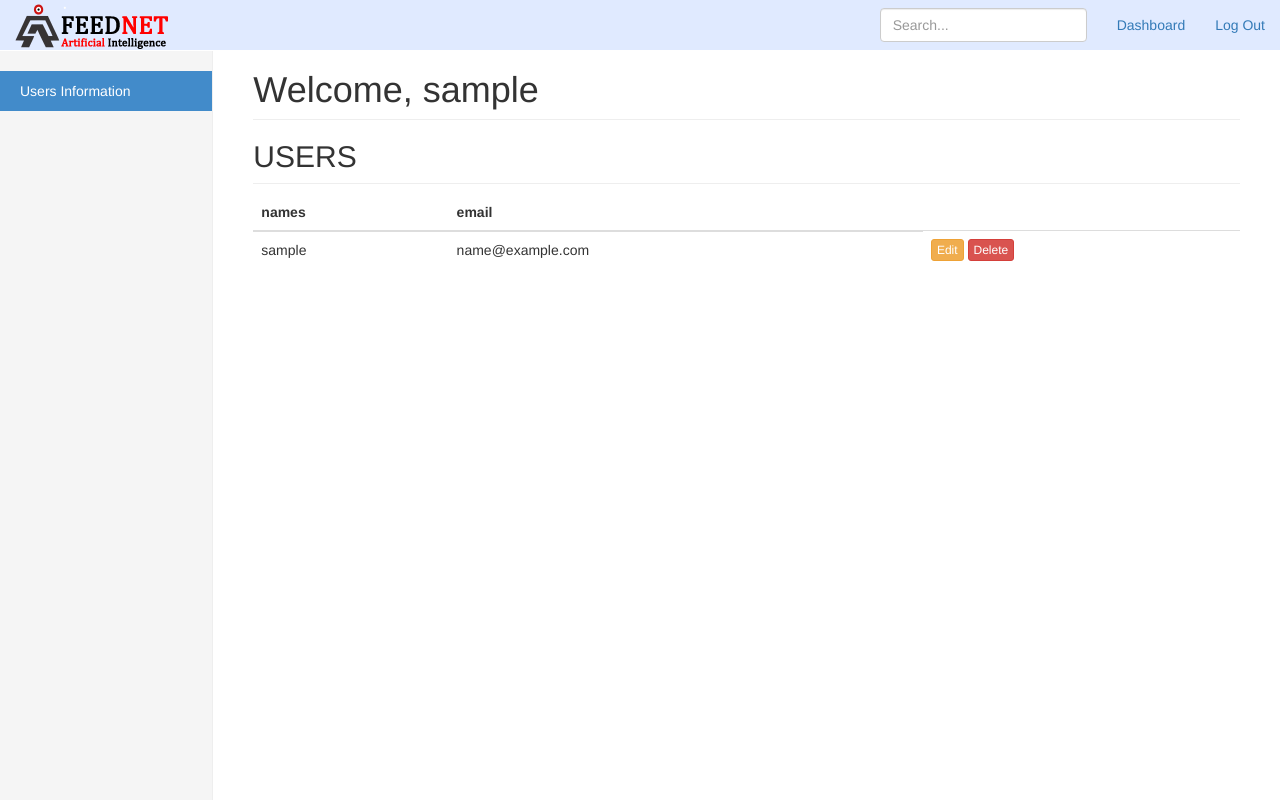
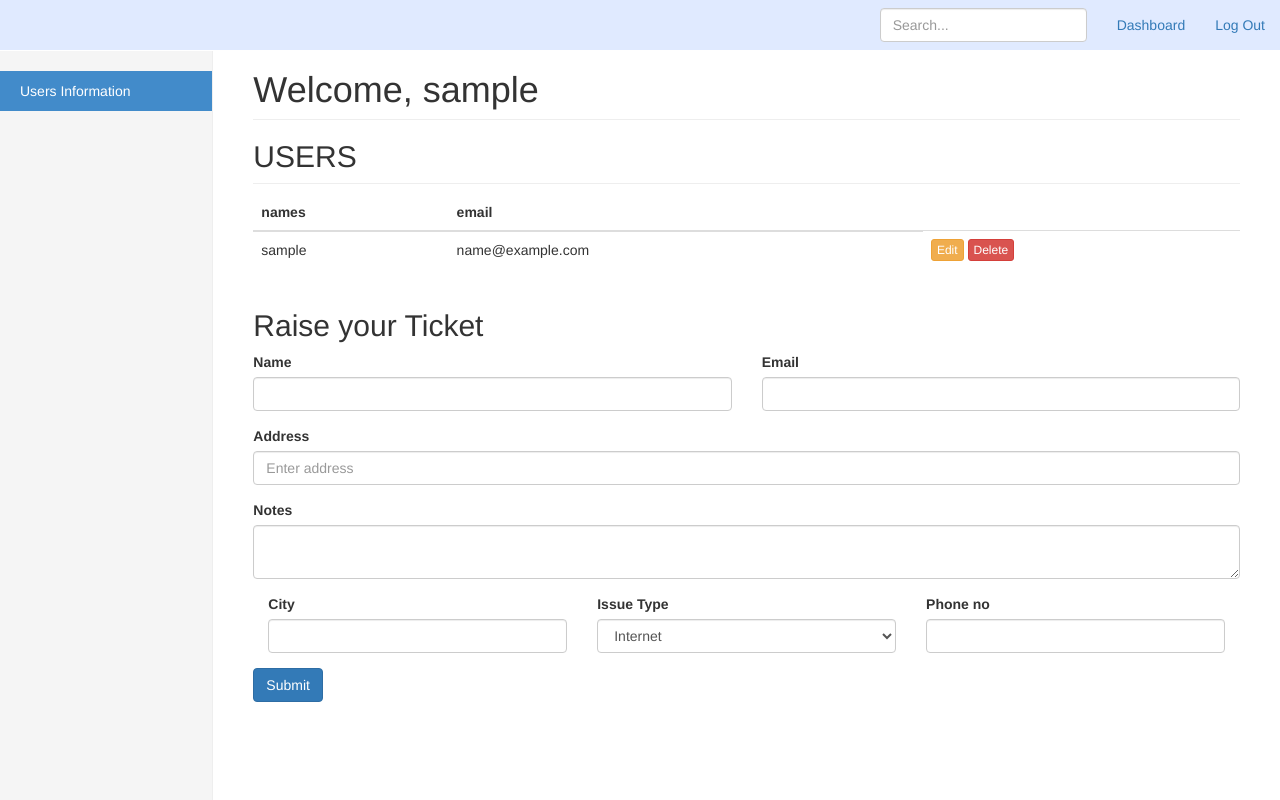
Before and after one commit to Manideep-dev/Loginflask, a Flask app: page /dashboard in a window 1280 px wide. Run offline with Flask 2, Linux system fonts and the light colour scheme; the visitor is signed in with stand-in values (Sample User, id 1); data comes from the database, SQL or seed files in the repository; parts of the project's set-up code (start-up, migrations or seed data) failed here and were passed over; some libraries are stand-ins or nearby versions.

Commit message:
tickets,newsqlaccount

```diff
--- a/app.py
+++ b/app.py
@@ -7,12 +7,32 @@ from wtforms.validators import InputRequired, Email, Length
 from flask_sqlalchemy import SQLAlchemy
 from werkzeug.security import generate_password_hash, check_password_hash
 from flask_login import LoginManager, UserMixin, login_user, login_required, logout_user, current_user
+
 app = Flask(__name__)
+# internal db
+# app.config['SECRET_KEY'] = 'Thisissupposedtobesecret!'
+# app.config['SQLALCHEMY_DATABASE_URI'] = 'mysql+mysqlconnector://mani:mani76922@@localhost/dbb'
+# engine = sqlalchemy.create_engine('mysql+mysqlconnector://mani:mani76922@@localhost/dbb')  # connect to server
+# engine.execute("CREATE DATABASE IF NOT EXISTS dbb")  # create db
+# engine.execute("USE dbb")
+# freemysql expired db
+# app.config['SECRET_KEY'] = 'Thisissupposedtobesecret!'
+# app.config['SQLALCHEMY_DATABASE_URI'] ='mysql+pymysql://sql12374717:XIDKAckd2g@sql12.freemysqlhosting.net:3306/sql12374717'
+# engine = sqlalchemy.create_engine('mysql+pymysql://sql12374717:XIDKAckd2g@sql12.freemysqlhosting.net:3306/sql12374717')  # connect to server
+# engine.execute("CREATE DATABASE IF NOT EXISTS sql12374717")  # create db
+# engine.execute("USE sql12374717")
+# freemysqldb.com
+# app.config['SECRET_KEY'] = 'Thisissupposedtobesecret!'
+# app.config['SQLALCHEMY_DATABASE_URI'] = 'mysql+pymysql://id15531596_manideep:Mani76922@$-@localhost:3306/id15531596_dbb'
+# engine = sqlalchemy.create_engine(
+#     'mysql+pymysql://id15531596_manideep:Mani76922@$-@localhost:3306/id15531596_dbb')  # connect to server
+# engine.execute("CREATE DATABASE IF NOT EXISTS id15531596_dbb")  # create db
+# engine.execute("USE id15531596_dbb")
 app.config['SECRET_KEY'] = 'Thisissupposedtobesecret!'
-app.config['SQLALCHEMY_DATABASE_URI'] ='mysql+pymysql://sql12374717:XIDKAckd2g@sql12.freemysqlhosting.net:3306/sql12374717'
-engine = sqlalchemy.create_engine('mysql+pymysql://sql12374717:XIDKAckd2g@sql12.freemysqlhosting.net:3306/sql12374717')  # connect to server
-engine.execute("CREATE DATABASE IF NOT EXISTS sql12374717")  # create db
-engine.execute("USE sql12374717")
+app.config['SQLALCHEMY_DATABASE_URI'] ='mysql+pymysql://sql12378985:VAKf3yzUKz@sql12.freemysqlhosting.net:3306/sql12378985'
+engine = sqlalchemy.create_engine('mysql+pymysql://sql12378985:VAKf3yzUKz@sql12.freemysqlhosting.net:3306/sql12378985')  # connect to server
+engine.execute("CREATE DATABASE IF NOT EXISTS sql12378985")  # create db
+engine.execute("USE sql12378985")
 bootstrap = Bootstrap(app)
 db = SQLAlchemy(app)
 login_manager = LoginManager()
@@ -32,6 +52,32 @@ class User(db.Model, UserMixin):
         self.username = [username]
         self.email = [email]
         self.password = password
+
+
+class Table(db.Model):
+    __tablename__ = 'Table'
+    # ref = db.Column(db.Integer, nullable=False)
+    id = db.Column(db.Integer, primary_key=True, autoincrement=True)
+    Name = db.Column(db.String(100), nullable=False)
+    Phoneno = db.Column(db.String(20), nullable=False)
+    Email = db.Column(db.String(100), nullable=False)
+    Notes = db.Column(db.String(100), nullable=False)
+    Address = db.Column(db.String(100), nullable=False)
+    City = db.Column(db.String(100), nullable=False)
+    IssueType = db.Column(db.String(100), nullable=False)
+    ticketId = db.Column(db.String(20), nullable=False)
+
+    # def __init__(self, ref, Name, Phoneno, Email, Notes, City, Address, IssueType, ticketId):
+    def __init__(self, Name, Phoneno, Email, Notes, City, Address, IssueType, ticketId):
+        # self.ref = ref
+        self.Name = Name
+        self.Phoneno = Phoneno
+        self.Email = Email
+        self.Notes = Notes
+        self.Address = Address
+        self.City = City
+        self.IssueType = IssueType
+        self.ticketId = ticketId
 
 
 @login_manager.user_loader
@@ -119,6 +165,7 @@ def delete(id):
 @app.route('/update', methods=['POST', 'GET'])
 def update():
     if request.method == 'POST':
+        print(request.form.get('id'))
         my_data = User.query.get(request.form.get('id'))
         print('%%%%%%%%')
         print(my_data)
@@ -131,5 +178,95 @@ def update():
     return redirect(url_for('dashboard'))
 
 
+@app.route('/insert', methods=['POST', 'GET'])
+def insert(refid=1000):
+    if request.method == 'POST':
+        print('rrr')
+        # ref = request.form.get('ref')
+        Name = request.form['Name']
+        print(Name)
+        Phoneno = request.form.get('Phone no')
+        Email = request.form.get('Email')
+        Notes = request.form.get('Notes')
+        Address = request.form.get('Address')
+        City = request.form.get('City')
+        IssueType = request.form.get('Issue Type')
+        print(type)
+        # ticketId = request.form.get('ticketId')
+        # print(type(ticketId))
+        # data = [r.ref for r in Table.query.with_entities(Table.ref).all()]
+        tdata = [r.ticketId for r in Table.query.with_entities(Table.ticketId).all()]
+
+        print(tdata)
+        print(type(tdata))
+        # print(data)
+
+        if not tdata:
+            refid = 1000
+            if IssueType == 'Internet':
+                ticketId = 'IO-' + str(refid)
+            else:
+                ticketId = 'CO-' + str(refid)
+        else:
+            if IssueType == 'Internet':
+                substring = "IO-"
+
+                strings_with_substring = [string for string in tdata if substring in string]
+                print(strings_with_substring)
+                if not strings_with_substring:
+                    print("yess there is no IO")
+                    ticketId = 'IO-' + str(refid)
+                    ref = refid
+                else:
+                    a = list(map(lambda x: x.replace('IO-', '').replace('', ''), strings_with_substring))
+                    print(a)
+                    a = list(map(int, a))
+                    print(a)
+                    a = max(a) + 1
+                    print(a)
+                    ticketId = 'IO-' + str(a)
+                    ref = a
+            else:
+                substring = "CO-"
+
+                strings_with_substring = [string for string in tdata if substring in string]
+                print(strings_with_substring)
+                if not strings_with_substring:
+                    print("yess there is no CO")
+                    ticketId = 'CO-' + str(refid)
+                    ref = refid
+                else:
+                    a = list(map(lambda x: x.replace('CO-', '').replace('', ''), strings_with_substring))
+                    print(a)
+                    a = list(map(int, a))
+                    print(a)
+                    a = max(a) + 1
+                    print(a)
+                    ticketId = 'CO-' + str(a)
+                    ref = a
+
+        exists = db.session.query(Table).filter_by(Name=Name, Email=Email, IssueType=IssueType).scalar() is not None
+        if exists:
+            d = Table.query.filter_by(Name=Name, Email=Email, IssueType=IssueType).first().ticketId
+            print(d)
+            print('user already exists')
+            return d
+        else:
+            my_dta = Table(Name, Phoneno, Email, Notes, City, Address, IssueType, ticketId)
+            db.session.add(my_dta)
+            db.session.commit()
+            print('add to database')
+
+        print('inserted')
+
+    else:
+        print('failed')
+    geticket = Table.query.filter_by(Name=Name, Email=Email, IssueType=IssueType).first().ticketId
+    print(geticket)
+
+    return 'Your ticket id is:' + geticket
+
+
 if __name__ == '__main__':
+    db.create_all()
     app.run(debug=True)
--- a/templates/dashboard.html
+++ b/templates/dashboard.html
@@ -10,6 +10,16 @@ Dashboard
 {% endblock %}
 
 {% block content %}
+<style>
+    @media screen and (max-width: 991px) {
+  #pad{
+padding:0 !important;
+  }
+    #pad1{
+padding:0 !important;
+  }
+}
+</style>
     <nav class="navbar navbar-light bg-light navbar-fixed-top" style="    background-color: #e0eaff;">
       <div class="container-fluid">
         <div class="navbar-header">
@@ -19,7 +29,7 @@ Dashboard
             <span class="icon-bar"></span>
             <span class="icon-bar"></span>
           </button>
-          <a class="navbar-brand" href="#"><img src="../static/logo.png" alt="" style="margin-top:-11px"></a>
+<!--          <a class="navbar-brand" href="#"><img src="../static/logo.png" alt="" style="margin-top:-11px"></a>-->
         </div>
         <div id="navbar" class="navbar-collapse collapse">
           <ul class="nav navbar-nav navbar-right">
@@ -90,16 +100,14 @@ Dashboard
 
 
                <div class="form-group">
+                   <input type="hidden" class="" name="id" value="{{user.id}}">
+                  <label>Name:</label>
 
-
-                  <label>Name:</label>
-                   <input type="hidden"  name="id" value="{{user.id}}">
 
                   <input type="text" class="form-control" name="name" value="{{user.username}}">
 
 
                </div>
-
 
 
                <div class="form-group">
@@ -149,8 +157,62 @@ Dashboard
                       {% endfor %}
   </tbody>
 </table>
+
+
           </div>
+           <h2>Raise your Ticket</h2>
+
+                    <form action="{{url_for('insert')}}" method="POST">
+          <div class="form-row">
+            <div class="form-group col-md-6" id="pad" style="padding-left:0;">
+              <label for="inputEmail4">Name</label>
+              <input type="text" name="Name" class="form-control" id="inputEmail4">
+            </div>
+            <div class="form-group col-md-6" id="pad1" style="padding-right:0;">
+              <label for="inputPassword4">Email</label>
+              <input type="email"  name="Email" class="form-control" id="inputPassword4">
+            </div>
+          </div>
+          <div class="form-group">
+            <label for="inputAddress">Address</label>
+            <input type="text" name="Address" class="form-control" id="inputAddress" placeholder="Enter address">
+          </div>
+                        <div class="form-group">
+            <label for="inputAddress3">Notes</label>
+                            <textarea type="text"  name="Notes" class="form-control" id="inputAddress3" placeholder=""></textarea>
+
+          </div>
+          <div class="form-row">
+            <div class="form-group col-md-4">
+              <label for="inputCity">City</label>
+              <input type="text" name="City" class="form-control" id="inputCity">
+            </div>
+            <div class="form-group col-md-4">
+              <label for="inputState">Issue Type</label>
+              <select id="inputState" name="Issue Type" class="form-control">
+                   <option value="Internet">Internet</option>
+                  <option value="Cable">Cable</option>
+
+              </select>
+            </div>
+            <div class="form-group col-md-4">
+              <label for="inputZip">Phone no</label>
+              <input type="number" name="Phone no"class="form-control" id="inputno">
+            </div>
+          </div>
+          <button type="submit" class="btn btn-primary">Submit</button>
+        </form>
         </div>
+<!--     {% with messages = get_flashed_messages() %}-->
+<!--  {% if messages %}-->
+<!--    {% for message in messages %}-->
+<!--<div class="alert alert-primary" role="alert">-->
+<!--  Your Ticket Id is : {{message}}-->
+<!--</div>-->
+<!--        {% endfor %}-->
+<!--  {% endif %}-->
+<!--{% endwith %}-->
       </div>
+
     </div>
 {% endblock %}
--- a/templates/login.html
+++ b/templates/login.html
@@ -12,7 +12,7 @@ Login
 
 {% block content %}
     <div class="container">
-      <img src="../static/logo.png" alt="">
+<!--      <img src="../static/logo.png" alt="">-->
 
 
       <form class="form-signin" method="POST" action="/login">
--- a/templates/signup.html
+++ b/templates/signup.html
@@ -12,7 +12,8 @@ Sign Up
 
 {% block content %}
 <div class="container">
-    <img src="../static/logo.png" alt="">
+<!--    <img src="../static/logo.png" alt="">-->
+
 
   <form class="form-signin" method="POST" action="/signup">
     <h2 class="form-signin-heading">Sign Up</h2>
```
